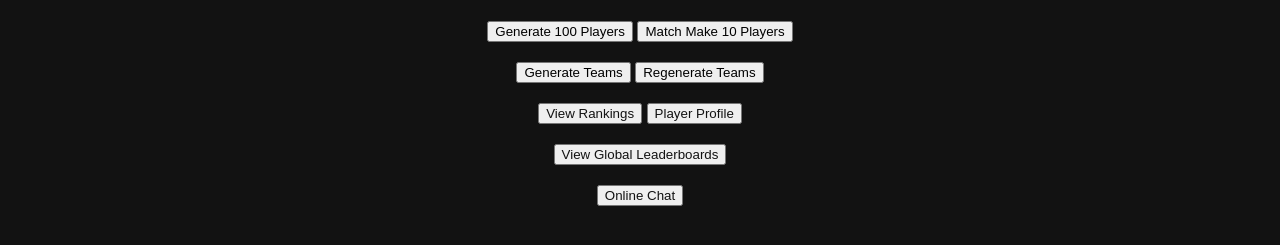
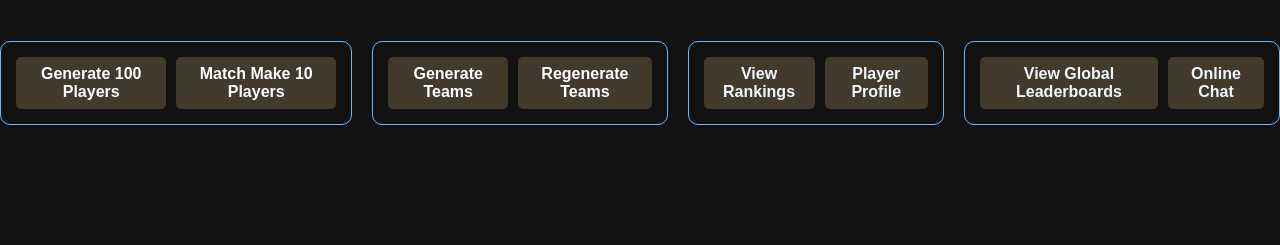
Before and after one commit to fullclipstudios/ISYS3001Task-2, a plain HTML site: page index.html in a window 1280 px wide. Shown: the part 65-310 px from the top of the page. Drawn offline with Linux system fonts and the light colour scheme.

Commit message:
Made some UI changes in home page and buttons

```diff
--- a/index.html
+++ b/index.html
@@ -9,30 +9,31 @@
 
 <body>
     <h1 class="heading">Match Making simulator Version Two</h1>
+    <div class="parent-container">
 
-    <div>
+    <div class="container">
         <button id="generatePlayers">Generate 100 Players</button>
         <button id="matchmake">Match Make 10 Players</button>
     </div>
 
-    <div>
+
+    <div class="container">
         <button id="generateTeams">Generate Teams</button>
         <button id="RegenerateTeams">Regenerate Teams</button>
     </div>
 
-    <div>
+    <div class="container">
         <!-- code updated -->
-        <button id="rankPlayers"><a href="./ranking.html" class="viewRankingBtn">View Rankings</a></button>
-        <button id="player-profile"><a href="./player_profile.html" class="viewProfileBtn">Player Profile</a></button>
+        <button id="rankPlayers"><a href="./ranking.html" style="color: aliceblue;" class="viewRankingBtn">View Rankings</a></button>
+        <button id="player-profile"><a href="./player_profile.html" style="color: aliceblue;" class="viewProfileBtn">Player Profile</a></button>
     </div>
 
-     <div>
-        <button id="globalLeaderboards"><a href="./leaderboards.html" class="viewRankingBtn">View Global Leaderboards</a></button>
+     <div class="container">
+        <button id="globalLeaderboards"><a href="./leaderboards.html" style="color: aliceblue;" class="viewRankingBtn">View Global Leaderboards</a></button>
+        <button id="chat"><a href="./chat.html" style="color: aliceblue;" class="viewRankingBtn">Online Chat</a></button>
+    </div>
     </div>
 
-    <div>
-        <button id="chat"><a href="./chat.html" class="viewRankingBtn">Online Chat</a></button>
-    </div>
 
     <div id="onlineplayers" class="player-list"></div>
 
--- a/style.css
+++ b/style.css
@@ -136,3 +136,38 @@ justify-content: center;
     border-radius: 50px;
     padding: 100px;
 }
+
+
+.container {
+    display: inline-flex;
+    justify-content: center;
+    align-items: center;
+    gap: 10px;
+    border: #71b4ff 1px solid;
+    padding: 15px;
+    border-radius: 10px;
+}
+
+.parent-container {
+    display: flex;
+    justify-content: center;
+    align-items: center;
+    gap: 20px;
+}
+
+button {
+    padding: 8px 15px;
+    border: none;
+    border-radius: 5px;
+    background-color: #423a2d;
+    color: #ffffff;
+    font-weight: bold;
+    font-size: 16px;
+    cursor: pointer;
+
+}
+
+button:hover {
+    background-color: #333;
+    transform: scale(1.05);
+}
```
